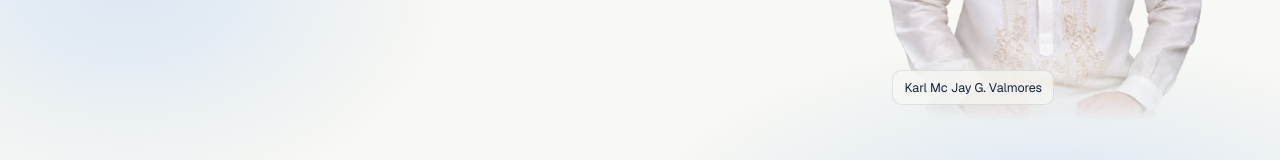
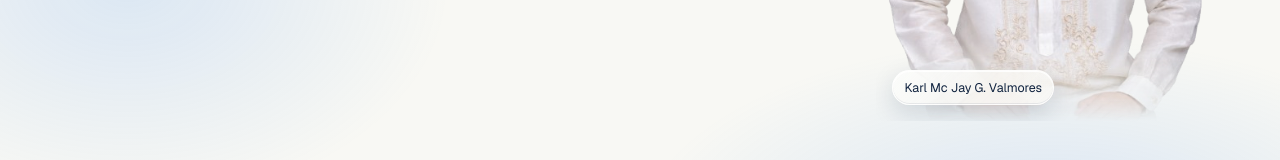
Before and after one commit to karmacje/Portfolio, a Next.js app: page / in a window 1280 px wide. Shown: the part 449-609 px from the top of the page. Built offline with nearby package versions, Linux system fonts and the light colour scheme.

Commit message:
feat: liquid glass added on Profile Name

```diff
--- a/app/globals.css
+++ b/app/globals.css
@@ -490,10 +490,21 @@ h2 em {
 }
 
 .profile figcaption {
-  background: color-mix(in srgb, var(--ground) 68%, transparent);
-  backdrop-filter: blur(14px) saturate(145%);
-  border: 1px solid color-mix(in srgb, var(--ink) 10%, transparent);
-  border-radius: 0.6rem;
+  background:
+    linear-gradient(
+      135deg,
+      rgb(255 255 255 / 58%),
+      rgb(255 255 255 / 12%) 48%,
+      rgb(255 255 255 / 32%)
+    ),
+    color-mix(in srgb, var(--ground) 72%, transparent);
+  backdrop-filter: blur(18px) saturate(175%);
+  border: 1px solid rgb(255 255 255 / 72%);
+  border-radius: 999px;
+  box-shadow:
+    0 8px 24px rgb(16 35 63 / 14%),
+    inset 0 1px 0 rgb(255 255 255 / 82%),
+    inset 0 -1px 0 rgb(16 35 63 / 8%);
   bottom: 1rem;
   font-size: var(--meta);
   left: 1rem;
@@ -1408,4 +1419,11 @@ h2 em {
     background: var(--ground);
     backdrop-filter: none;
   }
+
+  .profile figcaption {
+    background: var(--ground);
+    backdrop-filter: none;
+    border-color: color-mix(in srgb, var(--ink) 14%, transparent);
+    box-shadow: 0 4px 14px rgb(16 35 63 / 12%);
+  }
 }
```
